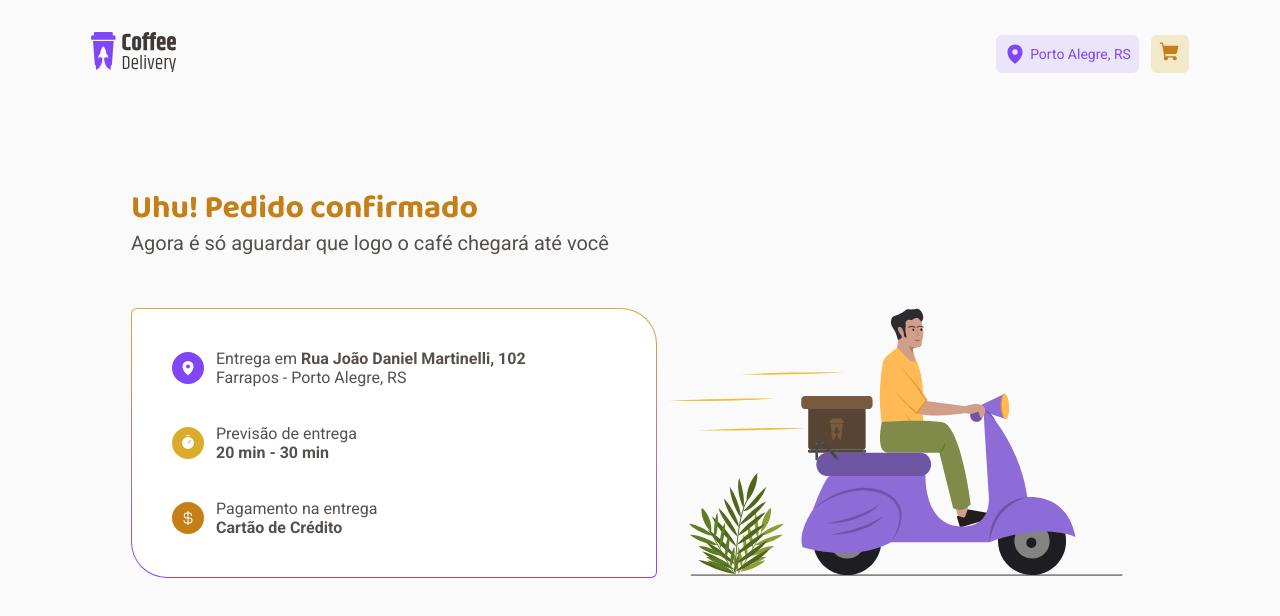
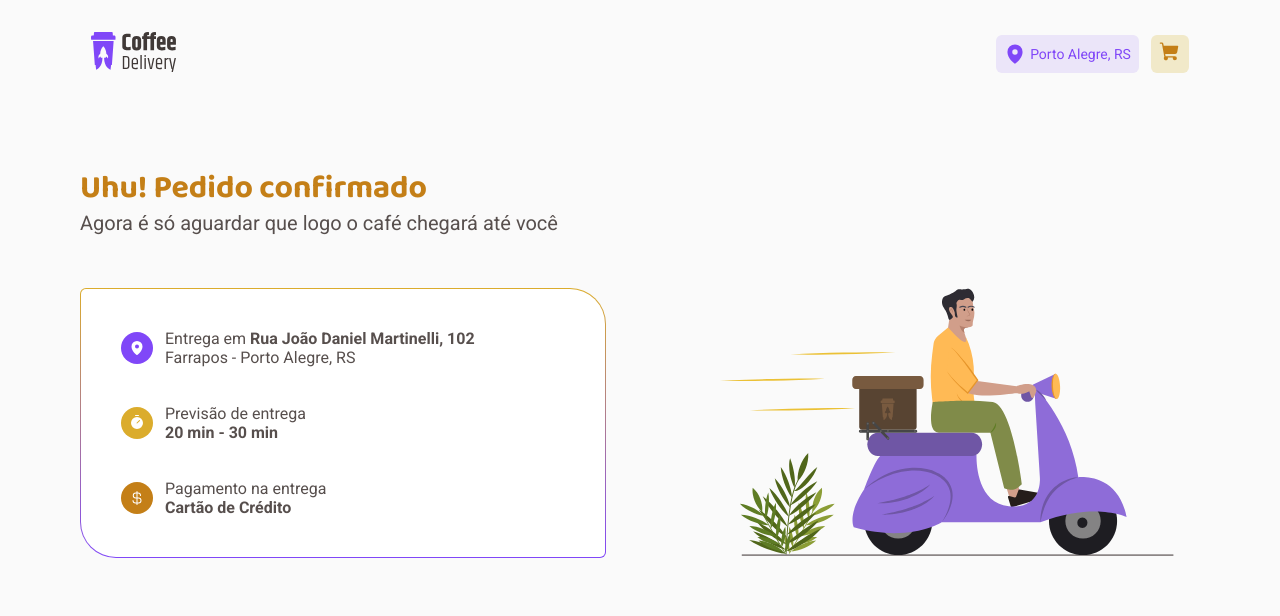
Before and after one commit to yurimarcolino/CoffeeApp, a React (Vite) app: page /success in a window 1280 px wide. Shown: the top 616 px of the page. Built offline with nearby package versions, Linux system fonts and the light colour scheme.

Commit message:
refactor: fixing screen behavior

```diff
--- a/src/pages/Success/styles.ts
+++ b/src/pages/Success/styles.ts
@@ -3,7 +3,8 @@ import styled from 'styled-components'
 export const SuccessContainerStyled = styled.div`
   display: flex;
   flex-direction: column;
-  margin-top: 5rem;
+  margin-top: 3.75rem;
+  min-width: 1120px;
 
   header {
     h1 {
```
